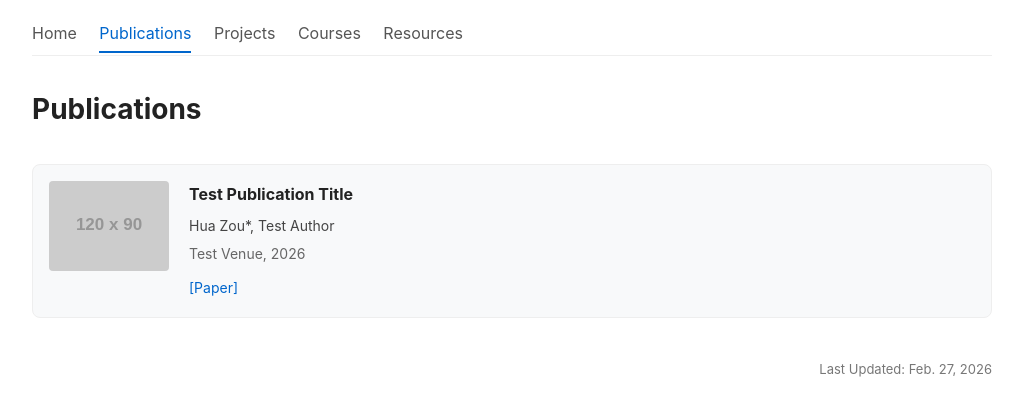
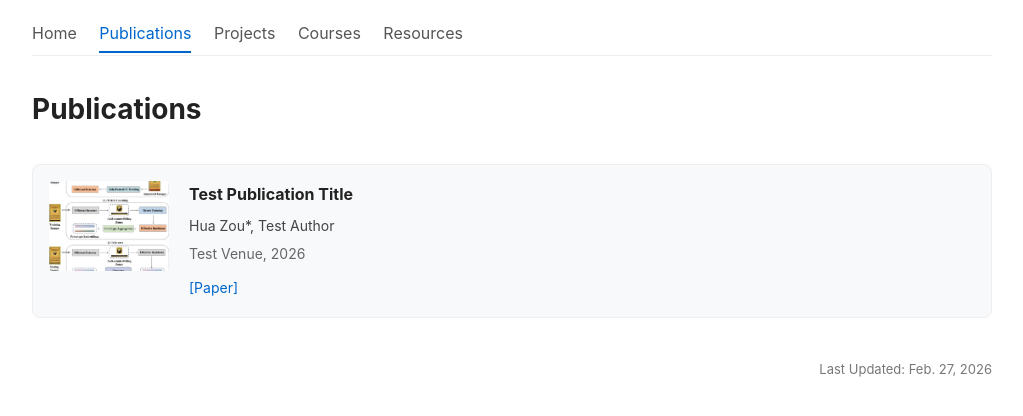
Before and after one commit to zouhuawhu/zouhuawhu.github.io, a Jekyll site: the page built from Publications/publications.html, in a window 1280 px wide. Shown: the top 416 px of the page, without its empty margins (128-1151 px from the left). Built offline with Jekyll 4.4.1, drawn with Linux system fonts in a browser that asks for light colours.

Commit message:
Update publications.html

```diff
--- a/Publications/publications.html
+++ b/Publications/publications.html
@@ -10,7 +10,7 @@ title: Publications - Hua Zou
   <div class="pub-item">
     <div class="pub-thumb">
       <!-- 先直接写死图片URL测试，排除_config.yml路径问题 -->
-      <img src="https://via.placeholder.com/120x90?text=Test" alt="Test Image">
+      <img src="https://raw.githubusercontent.com/zouhuawhu/zouhuawhu.github.io/main/assets/pub1.jpg" alt="Test Image">
     </div>
     <div class="pub-content">
       <h3>Test Publication Title</h3>
```
